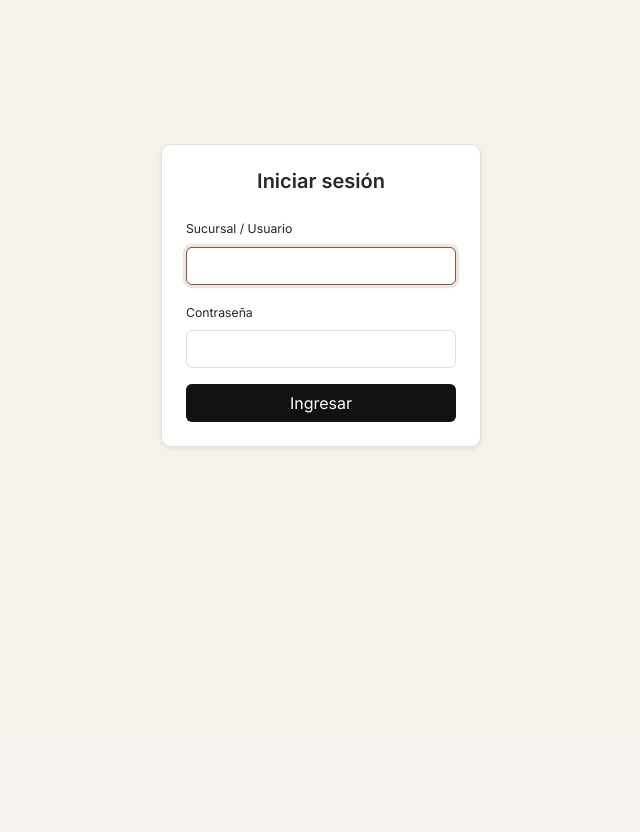
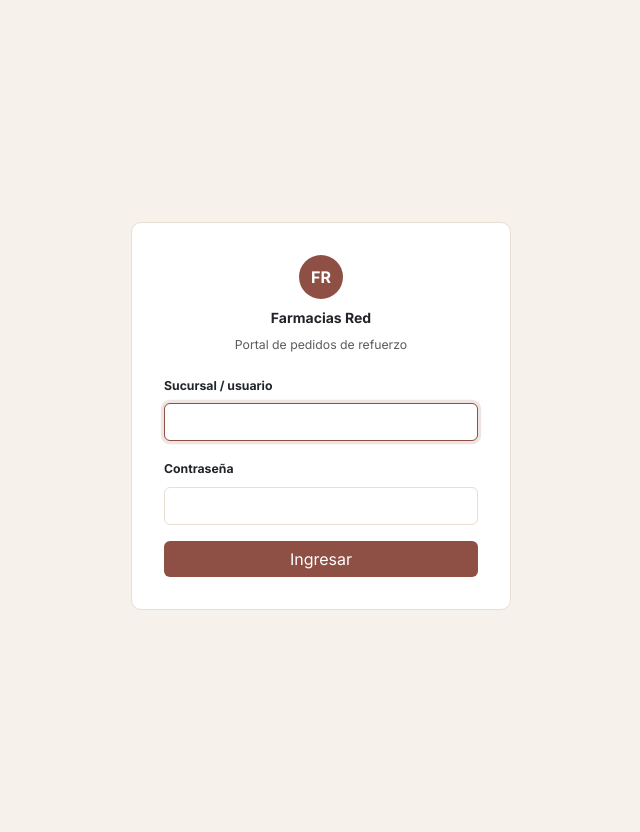
Before and after one commit to dayfloresred-dotcom/App-Pedidos, a Flask app: page /login in a window 1280 px wide. Shown: the part 54-886 px from the top of the page, without its empty margins (319-959 px from the left). Before the commit the page ends 503 px from the top, so only its background shows below. Run offline with Flask 3, Linux system fonts and the light colour scheme.

Commit message:
UI: login como tarjeta centrada con marca FR
Co-Authored-By: Claude Fable 5 <noreply@anthropic.com>

```diff
--- a/templates/login.html
+++ b/templates/login.html
@@ -1,24 +1,24 @@
 {% extends "base.html" %}
 {% block content %}
-<div class="d-flex justify-content-center align-items-center" style="min-height:70vh">
-  <div class="card shadow-sm" style="width:320px">
-    <div class="card-body p-4">
-      <h5 class="text-center mb-4">Iniciar sesión</h5>
+<div class="login-wrap">
+  <div class="card login-card">
+    <div class="login-brand">
+      <span class="brand-circle">FR</span>
+      <div class="fw-bold">Farmacias Red</div>
+      <div class="text-muted small">Portal de pedidos de refuerzo</div>
+    </div>
+    {% if error %}<div class="alert alert-danger py-2 small">{{ error }}</div>{% endif %}
     <form method="post">
       <div class="mb-3">
-          <label class="form-label small">Sucursal / Usuario</label>
+        <label class="form-label small fw-bold">Sucursal / usuario</label>
         <input type="text" name="username" class="form-control" required autofocus>
       </div>
       <div class="mb-3">
-          <label class="form-label small">Contraseña</label>
+        <label class="form-label small fw-bold">Contraseña</label>
         <input type="password" name="password" class="form-control" required>
       </div>
-        {% if error %}
-          <div class="alert alert-danger small py-2">{{ error }}</div>
-        {% endif %}
-        <button type="submit" class="btn w-100 text-white" style="background:#111">Ingresar</button>
+      <button type="submit" class="btn btn-brand w-100">Ingresar</button>
     </form>
   </div>
 </div>
-</div>
 {% endblock %}
```
Lines whose indentation alone changed are shown as unchanged.
